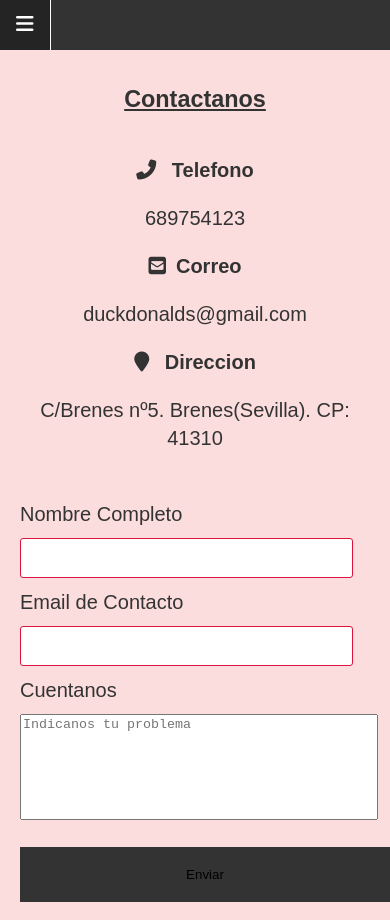
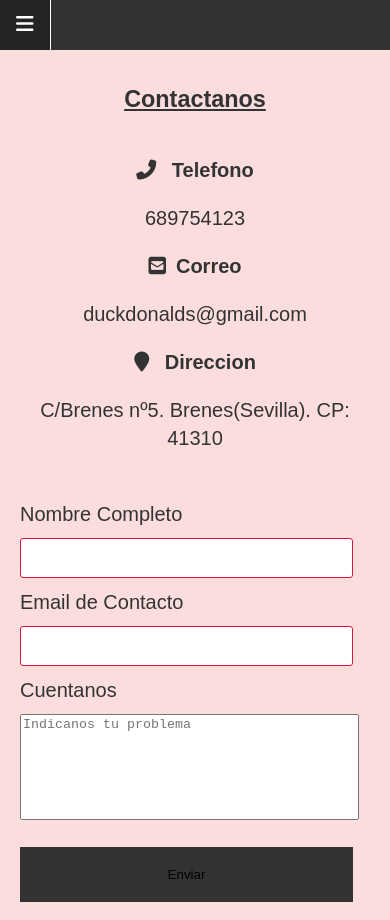
Before and after one commit to JuanmaCG/Duckdonalds, a Jekyll site: the page built from _posts/2019-10-15-location.md, in a window 390 px wide. Shown: the top 920 px of the page. Built offline with Jekyll 4.4.1, drawn with Linux system fonts in a browser that asks for light colours; nearby versions of some CDN libraries; grey boxes are pictures that could not be loaded.

Commit message:
resize information

```diff
--- a/assets/css/information.css
+++ b/assets/css/information.css
@@ -81,9 +81,9 @@
         width: 100%;
     }
     .contact form button {
-        width: 100%;
+        width: 90%;
     }
     .contact textarea {
-        width: 95%;
+        width: 90%;
     }
 }
```
Also changed, not shown: 1 other file.
